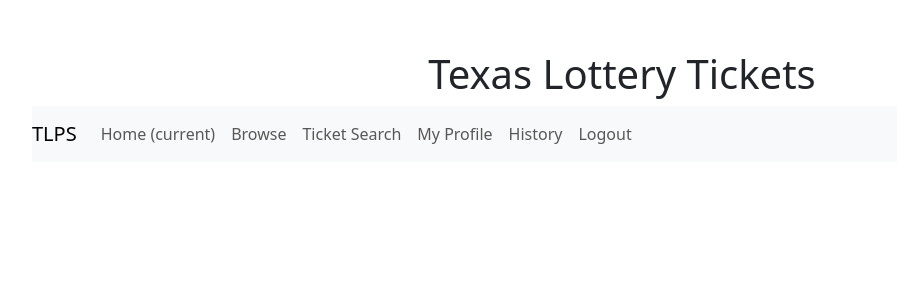
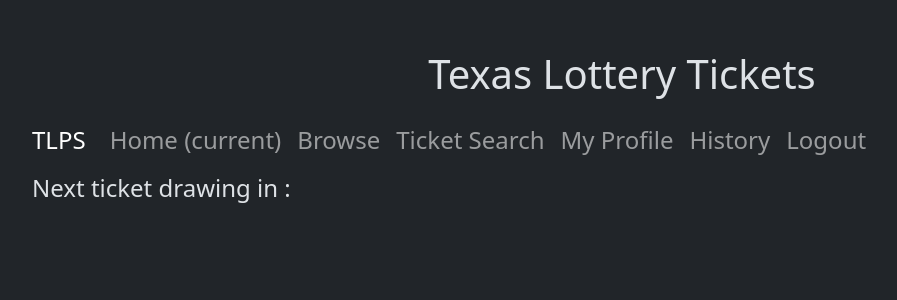
Before and after one commit to arizzo99/Lottery-Ticket-System, a PHP site: page / in a window 1280 px wide. Shown: the top 300 px of the page, without its empty margins (18-915 px from the left). Run offline with PHP 8.4, Linux system fonts and the light colour scheme; the visitor is signed in with stand-in values (Sample User, id 1).

Commit message:
Update index.php

```diff
--- a/XAMPP/index.php
+++ b/XAMPP/index.php
@@ -7,35 +7,35 @@ if(!isset($_SESSION["user"])){
 
 
 <!DOCTYPE html>
-<html lang="en">
+<html lang="en" data-bs-theme="dark">
 <head>
     <meta charset="UTF-8">
     <meta name="viewport" content="width=device-width, initial-scale=1.0">
-    <title>User Dashboard</title>
+    <title>Home</title>
     <link rel="stylesheet" href="https://cdn.jsdelivr.net/npm/bootstrap@5.3.2/dist/css/bootstrap.min.css" integrity="sha384-T3c6CoIi6uLrA9TneNEoa7RxnatzjcDSCmG1MXxSR1GAsXEV/Dwwykc2MPK8M2HN" crossorigin="anonymous">
     <link rel="stylesheet" href="style.css">
 </head>
 <body>
 
     <h1>Texas Lottery Tickets</h1>
-    <nav class="navbar navbar-expand-lg navbar-light bg-light">
-        <a href="#.php" class="navbar-brand">TLPS</a>
+    <nav class="navbar navbar-expand-lg navbar-dark bg-dark fs-4">
+        <a href="#.php" class="navbar-brand fs-4">TLPS</a>
         <div class="collapse navbar-collapse" id="navbarNav">
             <ul class="navbar-nav">
                 <li class="nav-item active">
                     <a href="index.php" class="nav-link">Home <span class="sr-only">(current)</span></a>
                 </li>
                 <li class="nav-item">
-                    <a href="#.php" class="nav-link">Browse </a>
+                    <a href="browse.php" class="nav-link">Browse </a>
                 </li>
                 <li class="nav-item">
-                    <a href="#.php" class="nav-link">Ticket Search </a>
+                    <a href="ticket_search.php" class="nav-link">Ticket Search </a>
                 </li>
                 <li class="nav-item">
-                    <a href="#.php" class="nav-link">My Profile </a>
+                    <a href="profile.php" class="nav-link">My Profile </a>
                 </li>
                 <li class="nav-item">
-                    <a href="#.php" class="nav-link">History </a>
+                    <a href="history.php" class="nav-link">History </a>
                 </li>
                 <li class="nav-item">
                     <a href="logout.php" class="nav-link">Logout</a>
@@ -45,8 +45,9 @@ if(!isset($_SESSION["user"])){
                 </li>
             </ul>
         </div>
+    </nav>
 
-    </nav>
+    <h4>Next ticket drawing in : </h4>
 
 
 </body>
```
